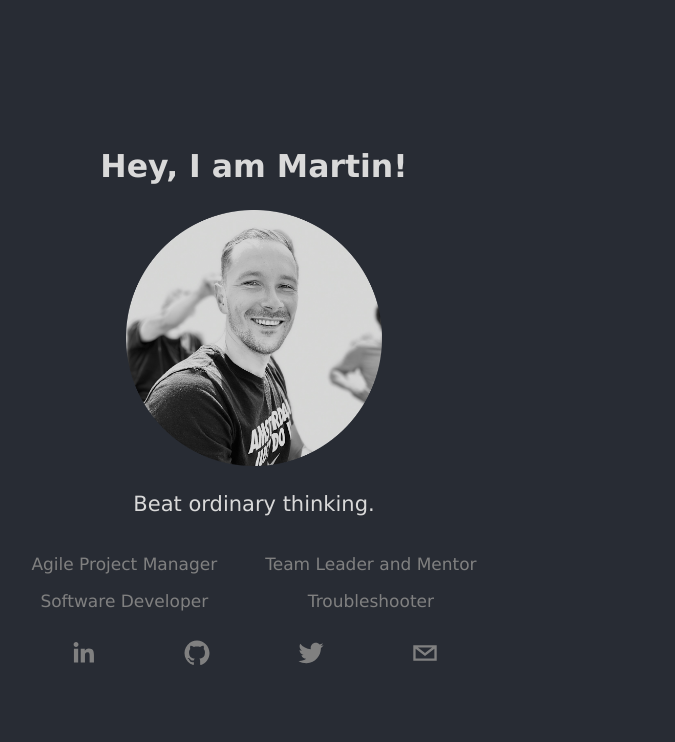
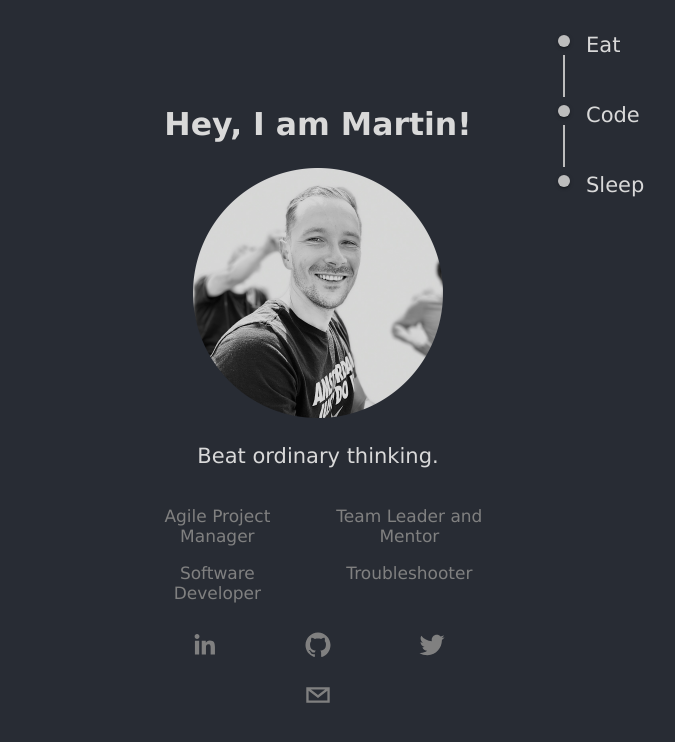
Before and after one commit to martnaum/hey, a React (Create React App) app: page / in a window 1280 px wide. Shown: the top 742 px of the page, without its empty margins (66-741 px from the left). Built offline with nearby package versions, Linux system fonts and the light colour scheme.

Commit message:
add timeline poc

```diff
--- a/package.json
+++ b/package.json
@@ -4,6 +4,8 @@
   "private": true,
   "homepage": "https://www.martin.naumann.world/",
   "dependencies": {
+    "@material-ui/core": "^4.10.2",
+    "@material-ui/lab": "^4.0.0-alpha.56",
     "react": "^16.13.1",
     "react-dom": "^16.13.1",
     "react-scripts": "3.4.1"
--- a/src/App.css
+++ b/src/App.css
@@ -11,7 +11,8 @@
 }
 
 .base {
-  width: 50%;
+  width: 30vw;
+  margin-left: 15vw;
   text-align: center;
   display: flex;
   flex-direction: column;
@@ -20,7 +21,7 @@
 }
 
 .image {
-  max-width: 40%;
+  max-width: 65%;
   height: auto;
   width: auto\9;
 }
@@ -42,9 +43,20 @@
   margin-right: 4vmin;
 }
 
+.timeline {
+  width: 50%;
+}
+
 @media only screen and (max-width: 600px) {
   .App {
     flex-direction: column;
+  }
+  .base {
+    width: 100vw;
+    margin-left: 0vw;
+  }
+  .image {
+    max-width: 30%;
   }
   .description {
     flex-direction: column;
--- a/src/App.js
+++ b/src/App.js
@@ -2,6 +2,13 @@ import React from 'react';
 import './App.css';
 import { SocialIcon } from 'react-social-icons';
 import me from './assets/me.png';
+
+import Timeline from '@material-ui/lab/Timeline';
+import TimelineItem from '@material-ui/lab/TimelineItem';
+import TimelineSeparator from '@material-ui/lab/TimelineSeparator';
+import TimelineDot from '@material-ui/lab/TimelineDot';
+import TimelineConnector from '@material-ui/lab/TimelineConnector';
+import TimelineContent from '@material-ui/lab/TimelineContent';
 
 function App() {
   return (
@@ -39,6 +46,30 @@ function App() {
           />
         </footer>
       </section>
+      <section>
+        <Timeline align="left" className="timeline">
+          <TimelineItem>
+            <TimelineSeparator>
+              <TimelineDot />
+              <TimelineConnector />
+            </TimelineSeparator>
+            <TimelineContent>Eat</TimelineContent>
+          </TimelineItem>
+          <TimelineItem>
+            <TimelineSeparator>
+              <TimelineDot />
+              <TimelineConnector />
+            </TimelineSeparator>
+            <TimelineContent>Code</TimelineContent>
+          </TimelineItem>
+          <TimelineItem>
+            <TimelineSeparator>
+              <TimelineDot />
+            </TimelineSeparator>
+            <TimelineContent>Sleep</TimelineContent>
+          </TimelineItem>
+        </Timeline>
+      </section>
     </div>
   );
 }
```
Also changed, not shown: 1 other file (tests, documents, lock files or other folders).
